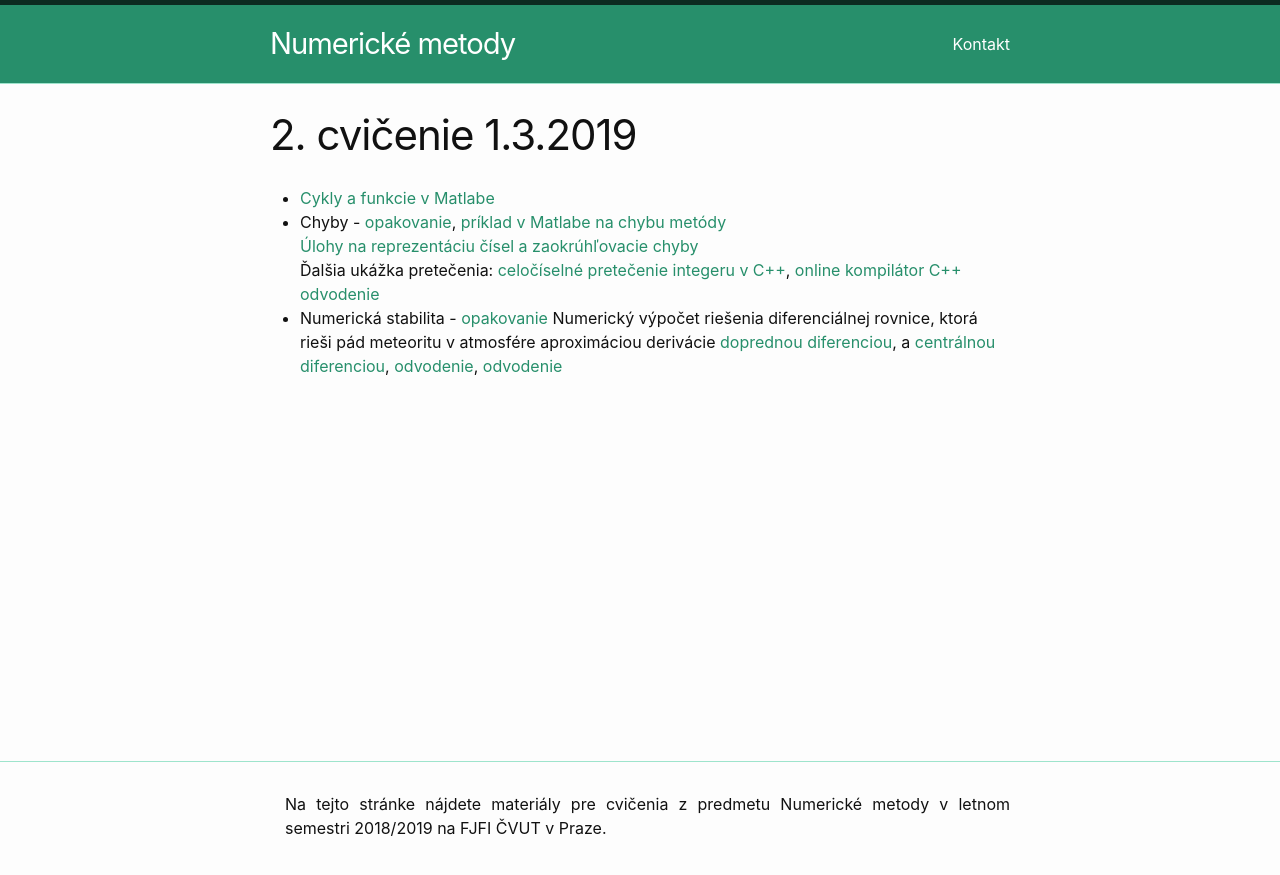
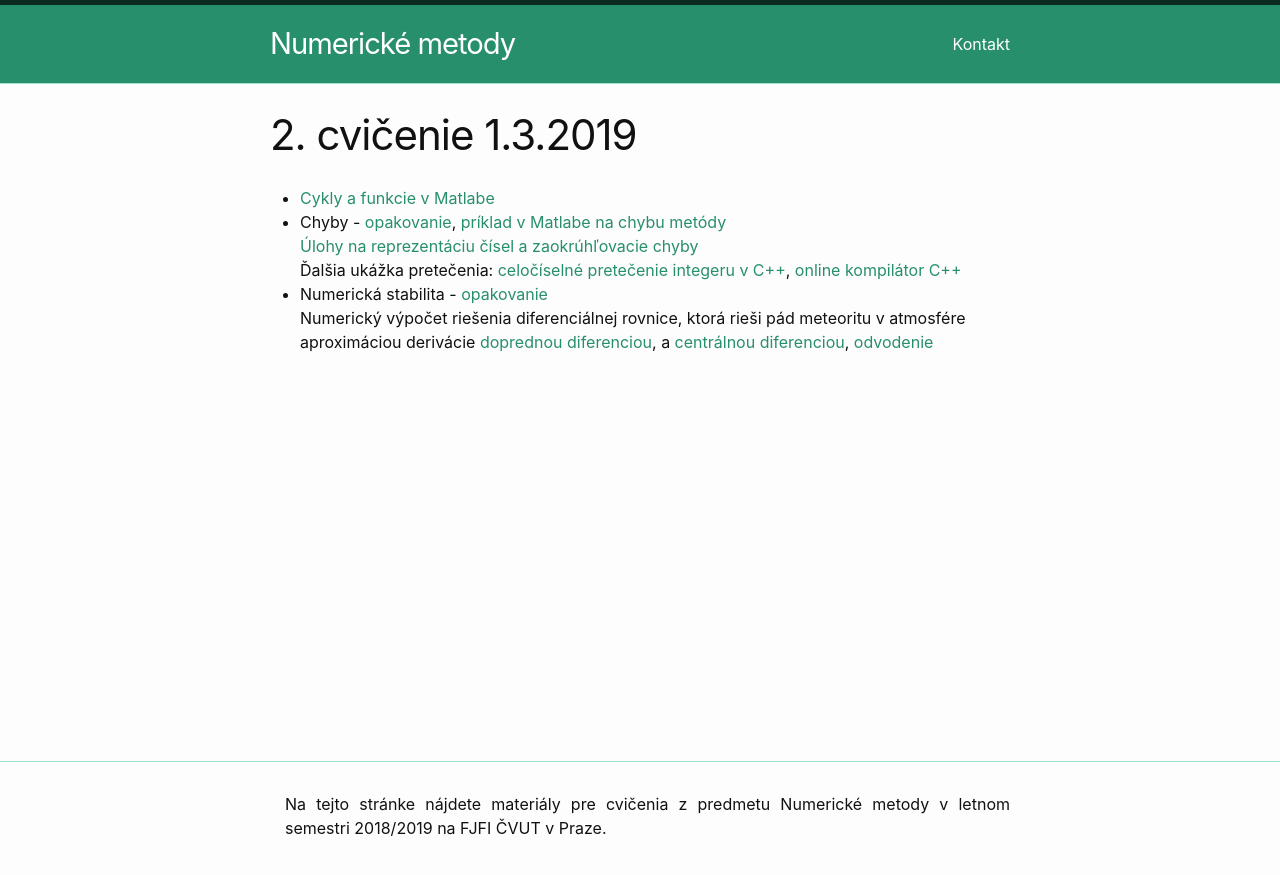
Before and after one commit to maslarova/maslarova.github.io, a Jekyll site: the page built from _posts/2019-02-27-cvicenie2.md, in a window 1280 px wide. Shown: the top 875 px of the page. Built offline with Jekyll 4.4.1, drawn with Linux system fonts in a browser that asks for light colours.

Commit message:
upravy materialov

```diff
--- a/_posts/2019-02-27-cvicenie2.md
+++ b/_posts/2019-02-27-cvicenie2.md
@@ -8,10 +8,8 @@ title:  "2. cvičenie 1.3.2019"
 - Chyby - [opakovanie](http://kfe.fjfi.cvut.cz/~matysma4/nme/cv02/cviceni1a.pdf), [príklad v Matlabe na chybu metódy](http://maslarova.github.io/cvicenie2/chyba_metody.m)<br />
  [Úlohy na reprezentáciu čísel a zaokrúhľovacie chyby](http://maslarova.github.io/cvicenie2/priklady2_chyby.pdf) <br />
  Ďalšia ukážka pretečenia: [celočíselné pretečenie integeru v C++](http://maslarova.github.io/cvicenie2/pretecenie.cpp), [online kompilátor C++](http://www.tutorialspoint.com/compile_cpp11_online.php)
- [odvodenie](http://kfe.fjfi.cvut.cz/~vyskocil/nme/cv02/priklad21.pdf)
-- Numerická stabilita - [opakovanie](http://kfe.fjfi.cvut.cz/~matysma4/nme/cv02/cviceni2a.pdf)
- Numerický výpočet riešenia diferenciálnej rovnice, ktorá rieši pád meteoritu v atmosfére aproximáciou derivácie [doprednou diferenciou](http://maslarova.github.io/cvicenie2/pad_meteoritu1.m), a [centrálnou diferenciou](http://maslarova.github.io/cvicenie2/pad_meteoritu2.m),  [odvodenie](http://kfe.fjfi.cvut.cz/~vyskocil/nme/cv02/priklad21.pdf), [odvodenie](http://kfe.fjfi.cvut.cz/~vyskocil/nme/cv02/priklad21.pdf)
-
+- Numerická stabilita - [opakovanie](http://kfe.fjfi.cvut.cz/~matysma4/nme/cv02/cviceni2a.pdf)<br />
+ Numerický výpočet riešenia diferenciálnej rovnice, ktorá rieši pád meteoritu v atmosfére aproximáciou derivácie [doprednou diferenciou](http://maslarova.github.io/cvicenie2/pad_meteoritu1.m), a [centrálnou diferenciou](http://maslarova.github.io/cvicenie2/pad_meteoritu2.m), [odvodenie](http://kfe.fjfi.cvut.cz/~vyskocil/nme/cv02/priklad21.pdf)
 
 
 
```
Also changed, not shown: 1 other file.
